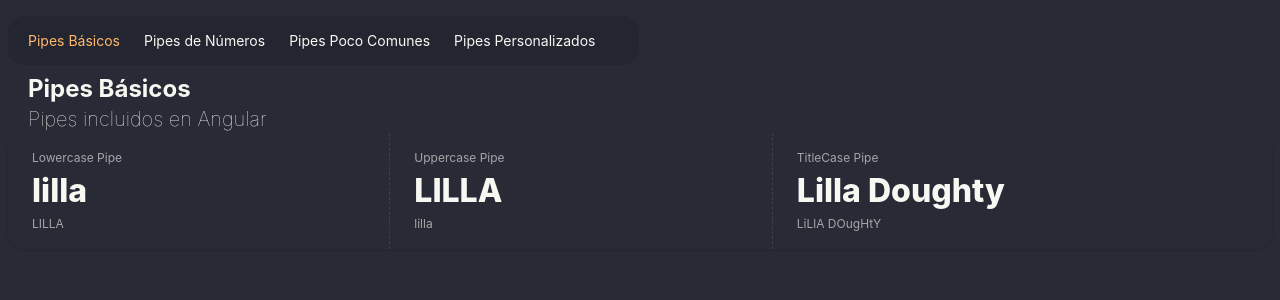
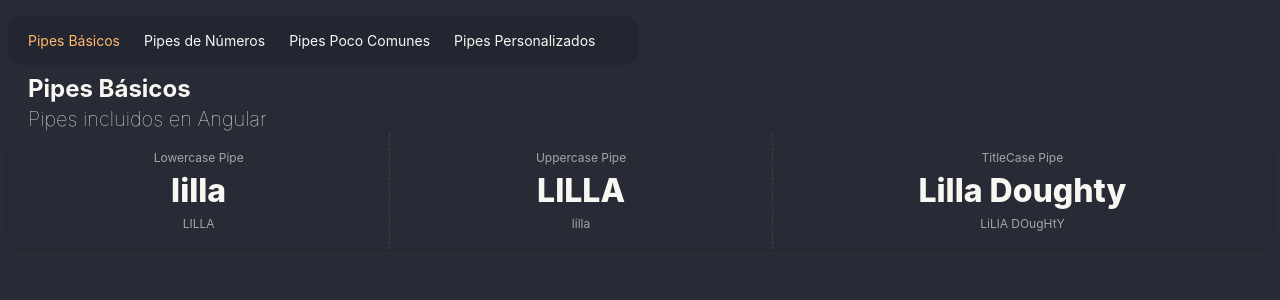
Before and after one commit to LillaDou/angular-pipes-app, an Angular app: page /basic in a window 1280 px wide. Shown: the top 300 px of the page. Built offline with nearby package versions, Linux system fonts and the light colour scheme.

Commit message:
Cambio en el diseño del html de basic-page (daisyUI)

```diff
--- a/src/app/pages/basic-page/basic-page.html
+++ b/src/app/pages/basic-page/basic-page.html
@@ -3,20 +3,20 @@
     <h3 class="text-xl font-thin">Pipes incluidos en Angular</h3>
 </section>
 
-<div class="stats stats-vertical lg:stats-horizontal shadow w-full">
-  <div class="stat">
+<div class="stats shadow w-full">
+  <div class="stat place-items-center">
     <div class="stat-title">Lowercase Pipe</div>
     <div class="stat-value">{{ nameUpper() | lowercase}}</div>
     <div class="stat-desc">{{ nameUpper() }} </div>
   </div>
 
-  <div class="stat">
+  <div class="stat place-items-center">
     <div class="stat-title">Uppercase Pipe</div>
     <div class="stat-value">{{ nameLower() | uppercase}} </div>
     <div class="stat-desc">{{nameLower()}}</div>
   </div>
 
-  <div class="stat">
+  <div class="stat place-items-center">
     <div class="stat-title">TitleCase Pipe</div>
     <div class="stat-value">{{ fullName() | titlecase}} </div>
     <div class="stat-desc">{{ fullName() }} </div>
```
